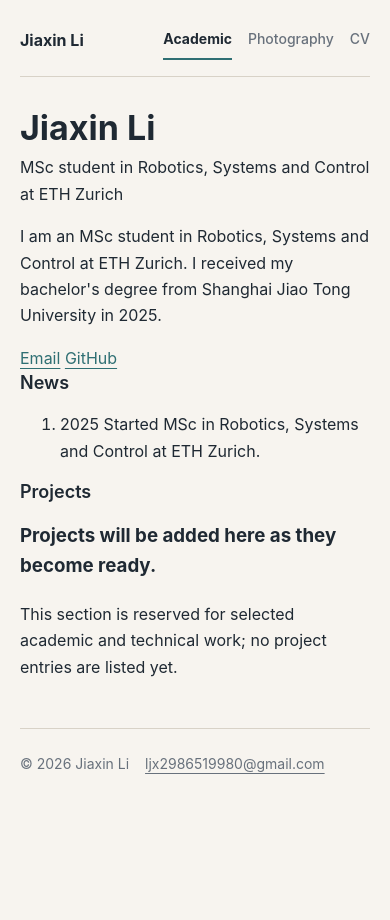
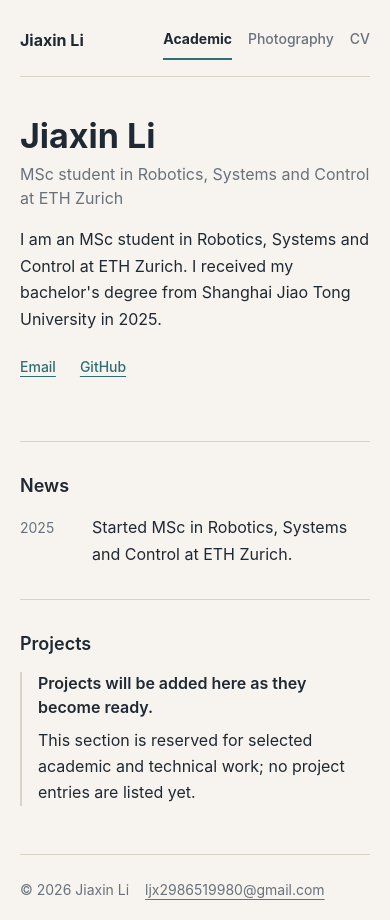
Before and after one commit to egoista0326/egoista0326.github.io, an Astro site: page / in a window 390 px wide. Before the commit the page ends 844 px from the top, so only its background shows below. Built offline with nearby package versions, Linux system fonts and the light colour scheme; Astro itself is replaced by a stand-in of ours.

Commit message:
feat(02-02): refine restrained responsive styling
- Add academic intro, contact, News, and Projects styles
- Keep navigation focus and active states visible beyond color alone
- Preserve Photography and CV placeholder routes

```diff
--- a/src/styles/global.css
+++ b/src/styles/global.css
@@ -40,6 +40,11 @@ a {
 a:focus-visible {
   outline: 2px solid var(--color-accent);
   outline-offset: 4px;
+}
+
+::selection {
+  background: var(--color-border);
+  color: var(--color-text);
 }
 
 .site-shell {
@@ -93,6 +98,73 @@ a:focus-visible {
 
 main {
   min-height: 56vh;
+}
+
+.academic-intro {
+  max-width: 760px;
+  padding: var(--space-sm) 0 var(--space-xl);
+}
+
+.role-line {
+  margin-bottom: var(--space-md);
+  color: var(--color-muted);
+  font-size: 16px;
+  line-height: 1.5;
+  overflow-wrap: anywhere;
+}
+
+.academic-bio {
+  margin-bottom: var(--space-lg);
+}
+
+.contact-links {
+  display: flex;
+  flex-wrap: wrap;
+  gap: var(--space-sm) var(--space-lg);
+  font-size: 14px;
+  font-weight: 500;
+  line-height: 1.5;
+}
+
+.academic-section {
+  margin-top: var(--space-xl);
+  padding-top: var(--space-xl);
+  border-top: 1px solid var(--color-border);
+}
+
+.news-list {
+  display: grid;
+  gap: var(--space-md);
+  margin: 0;
+  padding: 0;
+  list-style: none;
+}
+
+.news-list li {
+  display: grid;
+  grid-template-columns: minmax(56px, max-content) minmax(0, 1fr);
+  gap: var(--space-md);
+  align-items: baseline;
+}
+
+.news-year {
+  color: var(--color-muted);
+  font-size: 14px;
+  line-height: 1.5;
+}
+
+.empty-state {
+  max-width: 680px;
+  padding-left: var(--space-md);
+  border-left: 2px solid var(--color-border);
+}
+
+.empty-state h3 {
+  margin-bottom: var(--space-sm);
+  color: var(--color-text);
+  font-size: 16px;
+  font-weight: 600;
+  line-height: 1.45;
 }
 
 .placeholder-page {
@@ -156,6 +228,15 @@ p {
   .site-header {
     margin-bottom: var(--space-2xl);
   }
+
+  .academic-intro {
+    padding-top: var(--space-md);
+    padding-bottom: var(--space-2xl);
+  }
+
+  .academic-section {
+    margin-top: var(--space-2xl);
+  }
 }
 
 @media (min-width: 1024px) {
```
